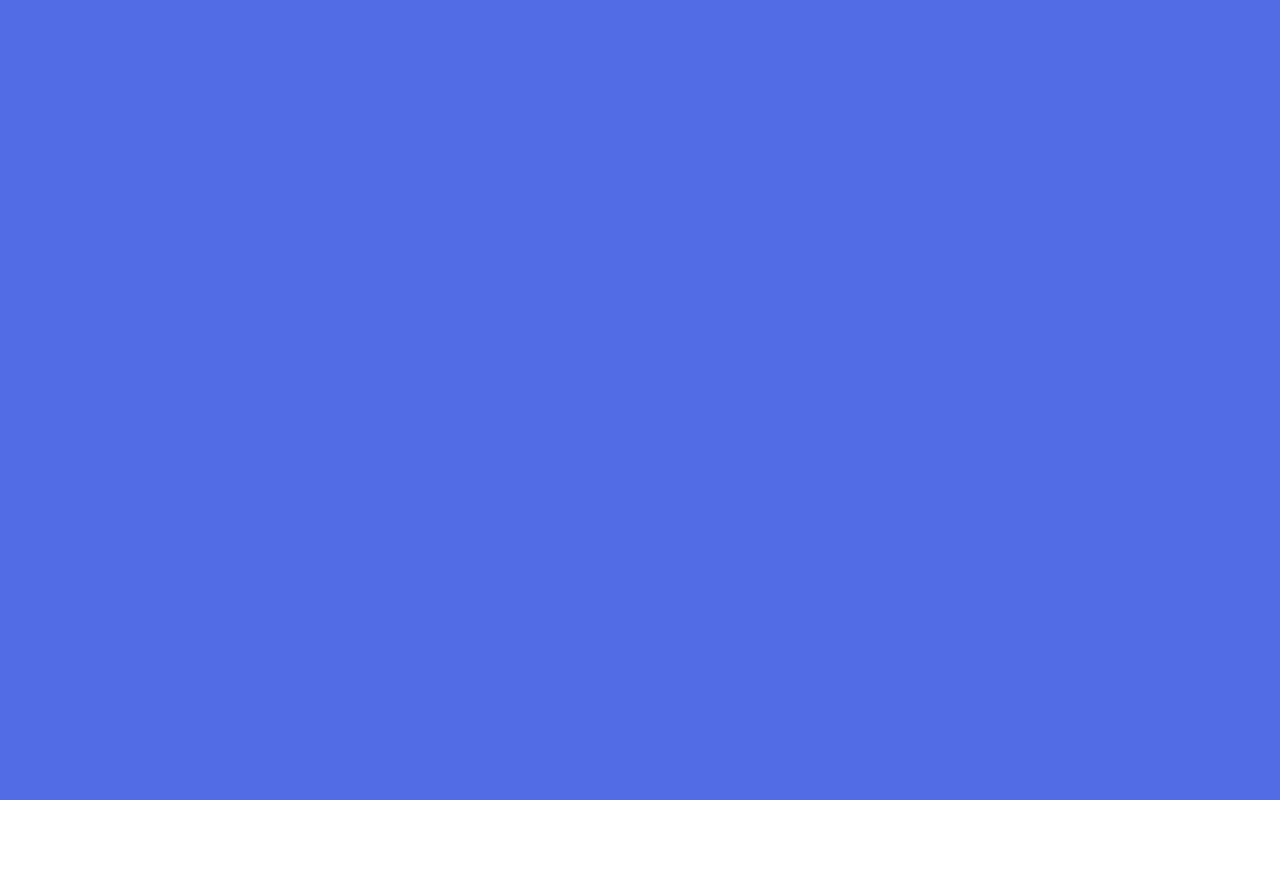
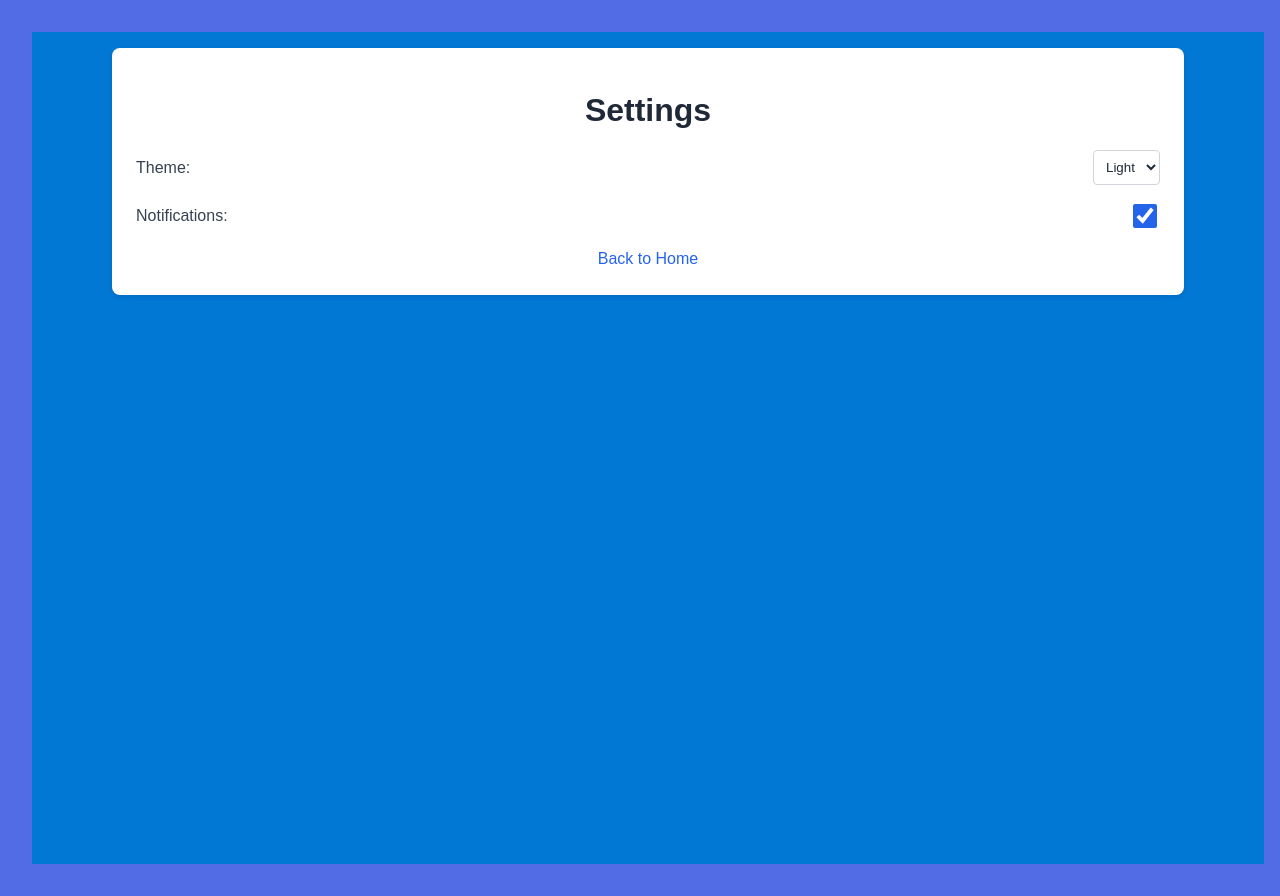
Before and after one commit to PortsmouthTeam6C/SETaP-Code, a React (Vite) app in the folder Frontend/: page /SettingsPage in a window 1280 px wide. Before the commit this address had no page. Before the commit the page ends 800 px from the top, so only its background shows below. Built offline with nearby package versions, Linux system fonts and the light colour scheme.

Commit message:
Start of settings page, made profile settings button actually go to settings page

```diff
--- a/Frontend/package.json
+++ b/Frontend/package.json
@@ -16,12 +16,13 @@
     "react-icon": "^1.0.0",
     "react-icons": "^5.5.0",
     "react-router": "^7.1.5",
-    "react-router-dom": "^7.1.5"
+    "react-router-dom": "^7.2.0"
   },
   "devDependencies": {
     "@eslint/js": "^9.17.0",
     "@types/react": "^18.3.18",
     "@types/react-dom": "^18.3.5",
+    "@types/react-router-dom": "^5.3.3",
     "@vitejs/plugin-react-swc": "^3.5.0",
     "eslint": "^9.17.0",
     "eslint-plugin-react-hooks": "^5.0.0",
--- a/Frontend/src/App.tsx
+++ b/Frontend/src/App.tsx
@@ -4,6 +4,8 @@ import Homepage from './pages/Homepage'
 import SignupPage from './pages/SignupPage'
 import ForgotPasswordPage from './pages/ForgotPasswordPage'
 import NavigateScreen from './pages/NavigateScreen'
+import SettingsPage from './pages/SettingsPage'
+
 import './App.css'
 import { BrowserRouter as Router, Routes, Route } from 'react-router-dom'
 
@@ -17,6 +19,7 @@ function App() {
         <Route path = "/Homepage" element = {<Homepage />} />
         <Route path = "/ForgotPasswordPage" element = {<ForgotPasswordPage />} />
         <Route path = "/NavigateScreen" element = {<NavigateScreen/>} />
+        <Route path="/SettingsPage" element={<SettingsPage />} />
       </Routes>
     </Router>
   );
--- a/Frontend/src/main.tsx
+++ b/Frontend/src/main.tsx
@@ -3,10 +3,13 @@ import { createRoot } from 'react-dom/client'
 import './index.css'
 import App from './App.tsx'
 import { BrowserRouter } from 'react-router-dom';
+import { SettingsProvider } from './Pages/SettingsContext.tsx';
 
 
 createRoot(document.getElementById('root')!).render(
   <StrictMode>
+    <SettingsProvider>
       <App />
+    </SettingsProvider>
   </StrictMode>,
 );
--- a/Frontend/src/pages/NavigateScreen.tsx
+++ b/Frontend/src/pages/NavigateScreen.tsx
@@ -139,7 +139,7 @@ export default function NavigateScreen() {
             <SingleLevelDropdownMenu
         buttonLabel="Profile"
         items={[
-          { title: "   Settings", url: "/", icon: <FaUserEdit /> },
+          { title: "   Settings", url: "/SettingsPage", icon: <FaUserEdit /> },
           { title: "   Logout", url: "/Login", icon: <FaSignOutAlt /> },
         ]}
       />
--- /dev/null
+++ b/Frontend/src/pages/SettingsContext.tsx
@@ -0,0 +1,43 @@
+// src/context/SettingsContext.tsx
+import React, { createContext, useContext, useState, ReactNode } from 'react';
+
+interface Settings {
+  theme: 'light' | 'dark';
+  notifications: boolean;
+}
+
+interface SettingsContextType {
+  settings: Settings;
+  updateSettings: (newSettings: Partial<Settings>) => void;
+}
+
+const SettingsContext = createContext<SettingsContextType | undefined>(undefined);
+
+export function SettingsProvider({ children }: { children: ReactNode }) {
+  const [settings, setSettings] = useState<Settings>({
+    theme: (localStorage.getItem('appSettings') ? JSON.parse(localStorage.getItem('appSettings')!).theme : 'light') as 'light' | 'dark',
+    notifications: (localStorage.getItem('appSettings') ? JSON.parse(localStorage.getItem('appSettings')!).notifications : true) as boolean,
+  });
+
+  const updateSettings = (newSettings: Partial<Settings>) => {
+    setSettings((prev) => ({
+      ...prev,
+      ...newSettings,
+    }));
+    localStorage.setItem('appSettings', JSON.stringify({ ...settings, ...newSettings }));
+  };
+
+  return (
+    <SettingsContext.Provider value={{ settings, updateSettings }}>
+      {children}
+    </SettingsContext.Provider>
+  );
+}
+
+export const useSettings = () => {
+  const context = useContext(SettingsContext);
+  if (context === undefined) {
+    throw new Error('useSettings must be used within a SettingsProvider');
+  }
+  return context;
+};
--- /dev/null
+++ b/Frontend/src/pages/SettingsPage.css
@@ -0,0 +1,90 @@
+/* SettingsPage.css */
+.container {
+    background-color: #0078D4;
+    min-height: 100vh;
+    display: flex;
+    flex-direction: column;
+    align-items: center;
+    padding: 1rem;
+    transition: background-color 0.3s ease;
+  }
+
+  .container.dark-mode {
+    background-color: #1a202c; /* Dark blue/gray for dark mode */
+  }
+
+  .content-panel {
+    background: white;
+    border-radius: 8px;
+    box-shadow: 0 2px 4px rgba(0, 0, 0, 0.1);
+    padding: 1.5rem;
+    max-width: 64rem;
+    width: 100%;
+    transition: background-color 0.3s ease;
+  }
+
+  .content-panel.dark-mode {
+    background: #2d3748; /* Dark gray for dark mode */
+    color: #e2e8f0; /* Light text for dark mode */
+  }
+
+  .settings-title {
+    font-size: 2rem;
+    font-weight: bold;
+    color: #1f2937; /* Gray-800 equivalent */
+  }
+
+  .settings-title.dark-mode {
+    color: #e2e8f0; /* Light text for dark mode */
+  }
+
+  .text-gray-700 {
+    color: #374151; /* Gray-700 equivalent */
+  }
+
+  .text-gray-700.dark-mode {
+    color: #a0aec0; /* Lighter gray for dark mode */
+  }
+
+  .custom-link {
+    color: #2563eb; /* Blue-600 equivalent */
+  }
+
+  .custom-link:hover {
+    color: #1d4ed8; /* Blue-800 equivalent */
+  }
+
+  .settings-options {
+    margin-top: 1rem;
+  }
+
+  .setting-item {
+    margin-bottom: 1rem;
+    display: flex;
+    justify-content: space-between;
+    align-items: center;
+  }
+
+  .setting-input {
+    padding: 0.5rem;
+    border: 1px solid #d1d5db;
+    border-radius: 4px;
+    background: white;
+    color: #1f2937;
+  }
+
+  .setting-input.dark-mode {
+    background: #4a5568; /* Dark gray for dark mode */
+    border-color: #718096; /* Lighter border for dark mode */
+    color: #e2e8f0;
+  }
+
+  .setting-checkbox {
+    width: 1.5rem;
+    height: 1.5rem;
+    accent-color: #2563eb; /* Match blue theme */
+  }
+
+  .setting-checkbox.dark-mode {
+    accent-color: #63b3ed; /* Lighter blue for dark mode visibility */
+  }
--- /dev/null
+++ b/Frontend/src/pages/SettingsPage.tsx
@@ -0,0 +1,62 @@
+import React, { useState } from 'react';
+import './SettingsPage.css';
+import { Link } from 'react-router-dom';
+
+export default function SettingsPage(): JSX.Element {
+  // State for app-wide settings
+  const [theme, setTheme] = useState<'light' | 'dark'>('light'); // TypeScript union type for theme
+  const [notifications, setNotifications] = useState<boolean>(true); // Boolean for notifications
+
+  // Function to save settings (e.g., to localStorage)
+  const saveSettings = () => {
+    localStorage.setItem('appSettings', JSON.stringify({ theme, notifications }));
+  };
+
+  // Function to load settings from localStorage (on mount or refresh)
+  React.useEffect(() => {
+    const savedSettings = localStorage.getItem('appSettings');
+    if (savedSettings) {
+      const { theme, notifications } = JSON.parse(savedSettings);
+      setTheme(theme);
+      setNotifications(notifications);
+    }
+  }, []); // Empty dependency array ensures this runs only once on mount
+
+  return (
+    <div className={`container ${theme === 'dark' ? 'dark-mode' : ''}`}>
+      <div className="content-panel">
+        <h1 className="settings-title">Settings</h1>
+        <div className="settings-options">
+          {/* Theme Toggle */}
+          <div className="setting-item">
+            <label className="text-gray-700">Theme:</label>
+            <select
+              value={theme}
+              onChange={(e) => setTheme(e.target.value as 'light' | 'dark')}
+              onBlur={saveSettings} // Save when user leaves the input
+              className="setting-input"
+            >
+              <option value="light">Light</option>
+              <option value="dark">Dark</option>
+            </select>
+          </div>
+
+          {/* Notifications Toggle */}
+          <div className="setting-item">
+            <label className="text-gray-700">Notifications:</label>
+            <input
+              type="checkbox"
+              checked={notifications}
+              onChange={(e) => setNotifications(e.target.checked)}
+              onBlur={saveSettings} // Save when user leaves the input
+              className="setting-checkbox"
+            />
+          </div>
+        </div>
+        <Link to="/Homepage" className="custom-link">
+          Back to Home
+        </Link>
+      </div>
+    </div>
+  );
+}
```
Also changed, not shown: 1 other file (tests, documents, lock files or other folders).
